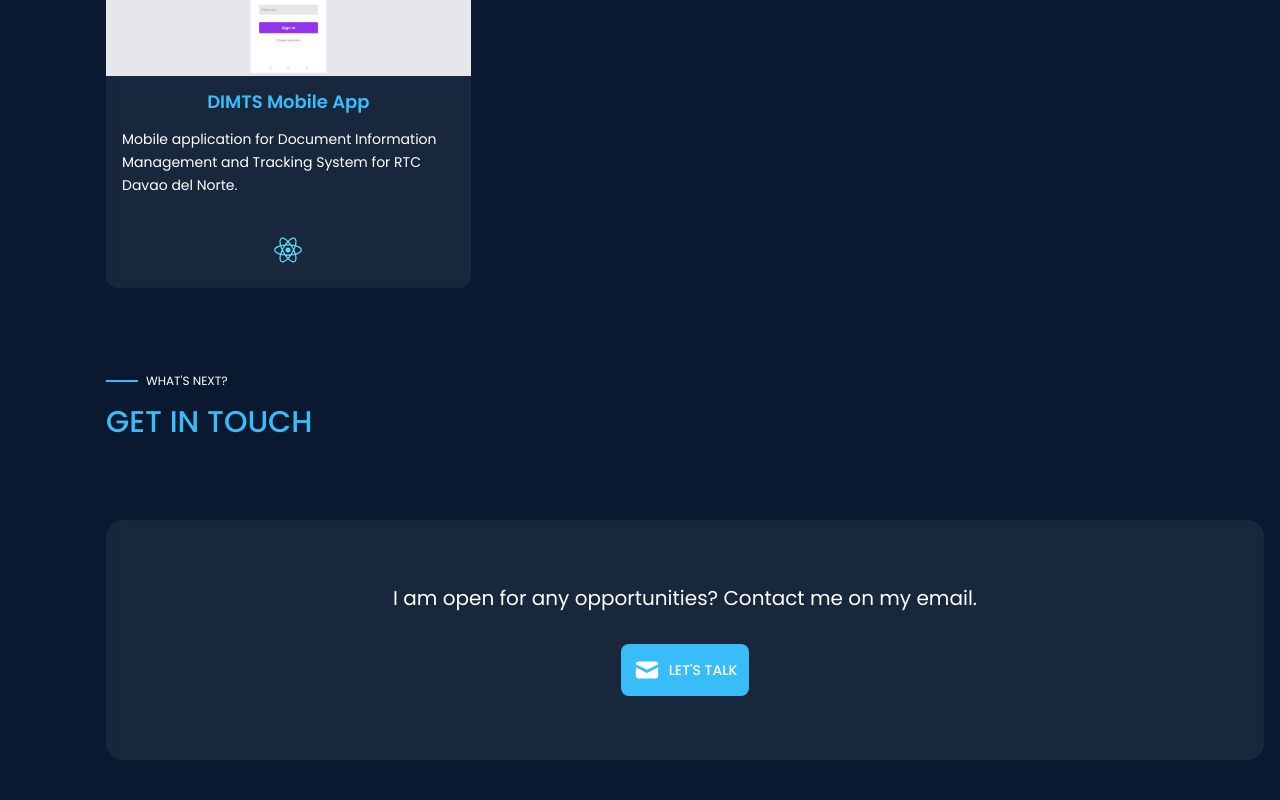
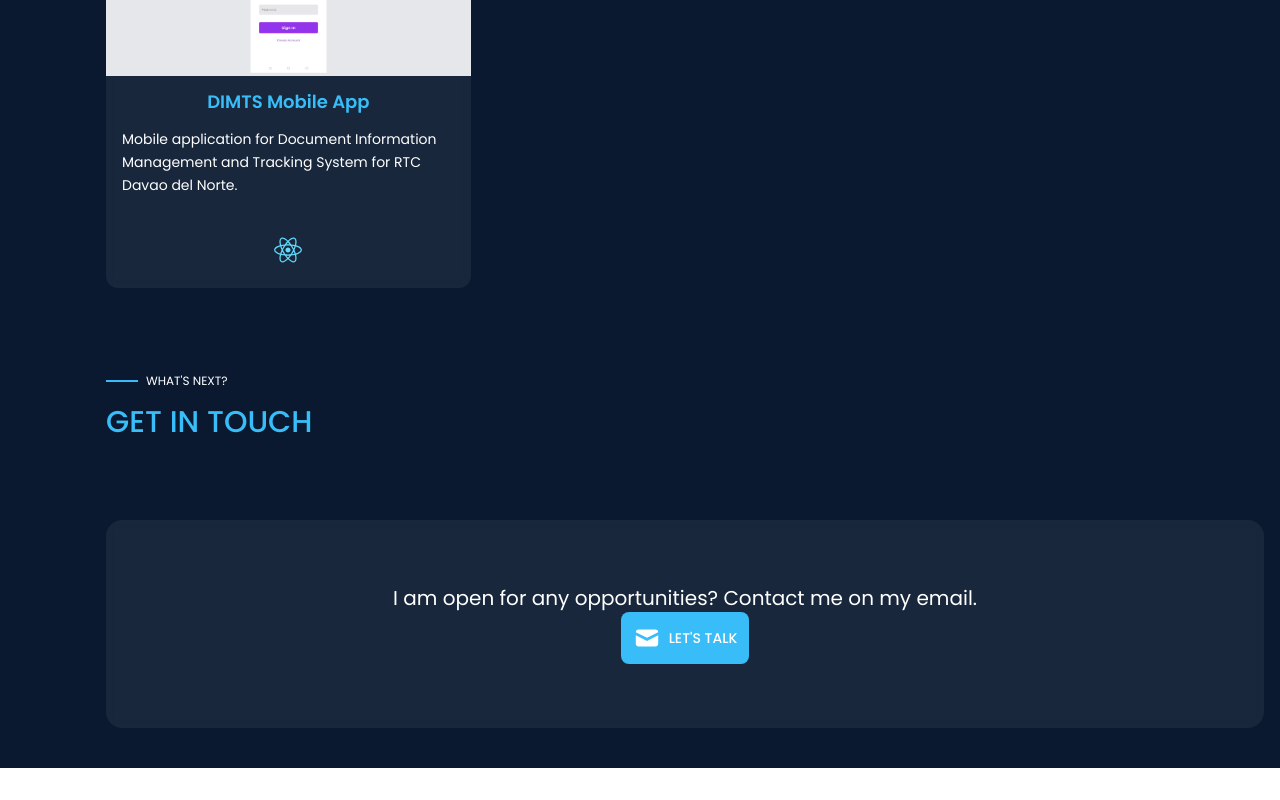
Before and after one commit to kyshr/kyshr.github.io, a React (Vite) app: page / in a window 1280 px wide. Shown: the part 3644-4444 px from the top of the page. After the commit the page ends 4412 px from the top, so only its background shows below. Built offline with nearby package versions, Linux system fonts and the light colour scheme.

Commit message:
chore: update contact section cta button link

```diff
--- a/src/pages/home/home.jsx
+++ b/src/pages/home/home.jsx
@@ -144,13 +144,14 @@ const HomePage = () => {
               <p className="text-white text-center text-lg md:text-xl">
                 I am open for any opportunities? Contact me on my email.
               </p>
-              <button
-                type="button"
-                className="mx-auto flex items-center gap-x-2 text-white uppercase bg-sky-400 hover:bg-sky-500 font-medium rounded-lg text-sm px-3 py-3"
-                onClick={() => window.open("mailto:timajokyle24@gmail.com")}>
-                <HiMail className="text-white w-7 h-7" />
-                <span>Let's talk</span>
-              </button>
+              <a href="mailto:timajokyle24@gmail.com" target="_blank" rel="noopener noreferrer">
+                <button
+                  type="button"
+                  className="mx-auto flex items-center gap-x-2 text-white uppercase bg-sky-400 hover:bg-sky-500 font-medium rounded-lg text-sm px-3 py-3">
+                  <HiMail className="text-white w-7 h-7" />
+                  <span>Let's talk</span>
+                </button>
+              </a>
             </div>
           </div>
         </div>
```
